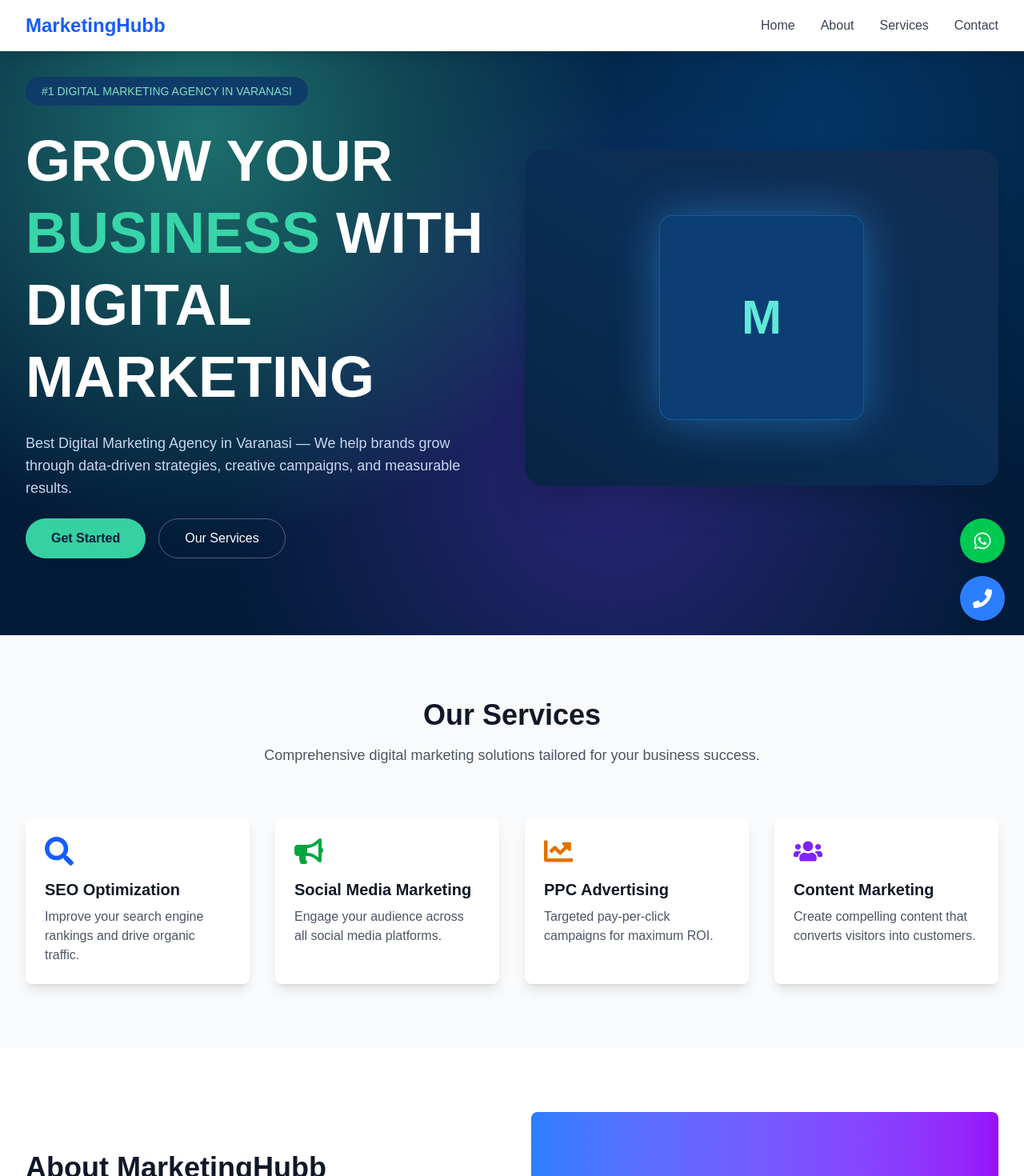
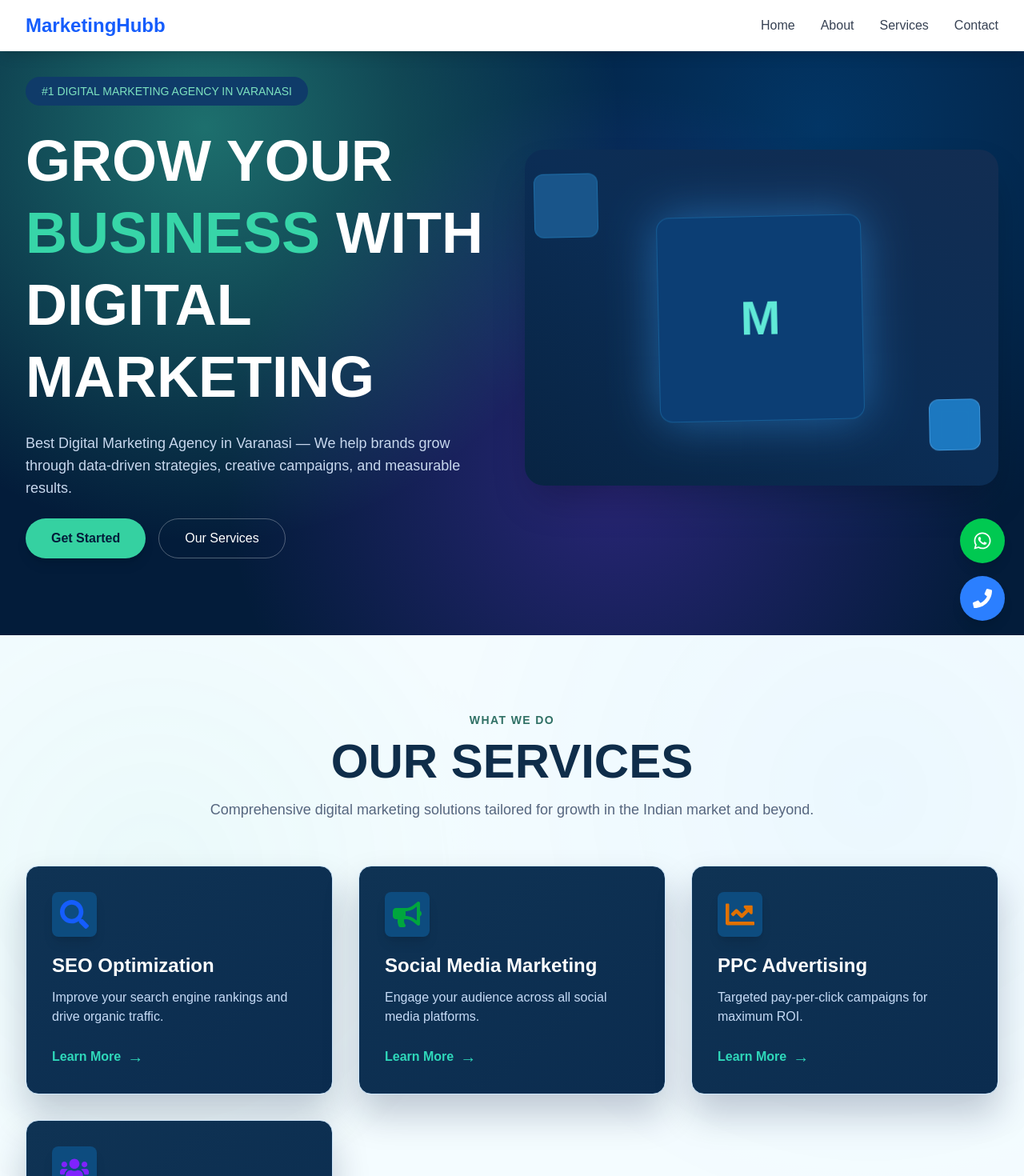
Before and after one commit to rohan-2004-web/marketinghubb, a Next.js app: page / in a window 1280 px wide. Shown: the top 1470 px of the page at 80% size. Built offline with nearby package versions, Linux system fonts and the light colour scheme.

Commit message:
Update service section style + hero right animation effect

```diff
--- a/app/components/HeroSection.tsx
+++ b/app/components/HeroSection.tsx
@@ -42,14 +42,24 @@ export default function HeroSection() {
           </motion.div>
 
           <motion.div
-            initial={{ opacity: 0, x: 40 }}
-            animate={{ opacity: 1, x: 0 }}
+            initial={{ opacity: 0, x: 40, scale: 0.95 }}
+            animate={{ opacity: 1, x: 0, scale: 1 }}
             transition={{ duration: 0.8 }}
-            className="relative h-96 md:h-[420px] rounded-3xl bg-gradient-to-tr from-[#082443] via-[#0b2d55] to-[#122d52] shadow-2xl flex items-center justify-center"
+            className="relative h-96 md:h-[420px] rounded-3xl bg-gradient-to-tr from-[#082443] via-[#0b2d55] to-[#122d52] shadow-2xl overflow-hidden"
           >
-            <div className="h-64 w-64 rounded-2xl bg-[#0c3e74] border border-[#1f7cb7]/50 shadow-[0_0_60px_rgba(57,165,255,0.45)] flex items-center justify-center text-6xl font-black text-[#60e9d7]">
-              M
-            </div>
+            <motion.div
+              animate={{ rotate: [0, 5, -5, 0], x: [0, 6, -6, 0], y: [0, -4, 4, 0] }}
+              transition={{ duration: 7, repeat: Infinity, ease: 'easeInOut' }}
+              className="absolute inset-0"
+            >
+              <div className="absolute top-6 left-4 h-20 w-20 rounded-xl bg-[#1b5a91]/90 border border-[#1f7cb7]/60 backdrop-blur-sm" />
+              <div className="absolute bottom-10 right-6 h-16 w-16 rounded-xl bg-[#1e81cd]/90 border border-[#64b4f3]/50 backdrop-blur-sm" />
+              <div className="absolute inset-0 flex items-center justify-center">
+                <div className="h-64 w-64 rounded-2xl bg-[#0c3e74] border border-[#1f7cb7]/50 shadow-[0_0_60px_rgba(57,165,255,0.45)] flex items-center justify-center text-6xl font-black text-[#60e9d7]">
+                  M
+                </div>
+              </div>
+            </motion.div>
           </motion.div>
         </div>
       </div>
--- a/app/components/ServiceSection.tsx
+++ b/app/components/ServiceSection.tsx
@@ -28,35 +28,42 @@ const services = [
 
 export default function ServiceSection() {
   return (
-    <section className="py-20 bg-gray-50">
-      <div className="max-w-7xl mx-auto px-4 sm:px-6 lg:px-8">
+    <section className="py-24 bg-[#f4fcff] relative overflow-hidden" id="services">
+      <div className="absolute inset-0 opacity-20 bg-[radial-gradient(circle_at_15%_30%,rgba(56,202,165,0.25),transparent_35%),radial-gradient(circle_at_85%_20%,rgba(33,150,243,0.2),transparent_42%)]" />
+      <div className="relative max-w-7xl mx-auto px-4 sm:px-6 lg:px-8">
         <motion.div
           initial={{ opacity: 0, y: 50 }}
           whileInView={{ opacity: 1, y: 0 }}
           transition={{ duration: 0.8 }}
-          className="text-center mb-16"
+          className="text-center mb-14"
         >
-          <h2 className="text-3xl md:text-4xl font-bold text-gray-900 mb-4">
-            Our Services
+          <p className="text-sm font-semibold tracking-widest text-[#2F7065] mb-3">WHAT WE DO</p>
+          <h2 className="text-5xl md:text-6xl font-extrabold text-[#0f2d4a] mb-4">
+            OUR SERVICES
           </h2>
-          <p className="text-lg text-gray-600 max-w-2xl mx-auto">
-            Comprehensive digital marketing solutions tailored for your business success.
+          <p className="text-lg text-[#56667f] max-w-3xl mx-auto">
+            Comprehensive digital marketing solutions tailored for growth in the Indian market and beyond.
           </p>
         </motion.div>
-        <div className="grid grid-cols-1 md:grid-cols-2 lg:grid-cols-4 gap-8">
+
+        <div className="grid grid-cols-1 md:grid-cols-2 lg:grid-cols-3 gap-8">
           {services.map((service, index) => (
             <motion.div
               key={index}
-              initial={{ opacity: 0, y: 50 }}
+              initial={{ opacity: 0, y: 30 }}
               whileInView={{ opacity: 1, y: 0 }}
-              transition={{ duration: 0.8, delay: index * 0.1 }}
-              className="bg-white p-6 rounded-lg shadow-lg hover:shadow-xl transition-shadow"
+              transition={{ duration: 0.8, delay: index * 0.12 }}
+              whileHover={{ y: -8 }}
+              className="relative overflow-hidden rounded-2xl border border-[#cde5f9] bg-gradient-to-br from-[#0f3354] to-[#0b2c4f] p-8 shadow-[0_25px_45px_rgba(5,21,61,0.22)]"
             >
-              <div className="mb-4">{service.icon}</div>
-              <h3 className="text-xl font-semibold text-gray-900 mb-2">
-                {service.title}
-              </h3>
-              <p className="text-gray-600">{service.description}</p>
+              <div className="mb-5 inline-flex items-center justify-center h-14 w-14 rounded-lg bg-[#0d4c7f] text-[#2fd8ba] shadow-lg">
+                {service.icon}
+              </div>
+              <h3 className="text-2xl font-bold text-white mb-3">{service.title}</h3>
+              <p className="text-[#c6dbf6] mb-6">{service.description}</p>
+              <a className="inline-flex items-center gap-2 text-[#2fd8ba] font-semibold" href="#contact">
+                Learn More <span className="text-xl">→</span>
+              </a>
             </motion.div>
           ))}
         </div>
```
